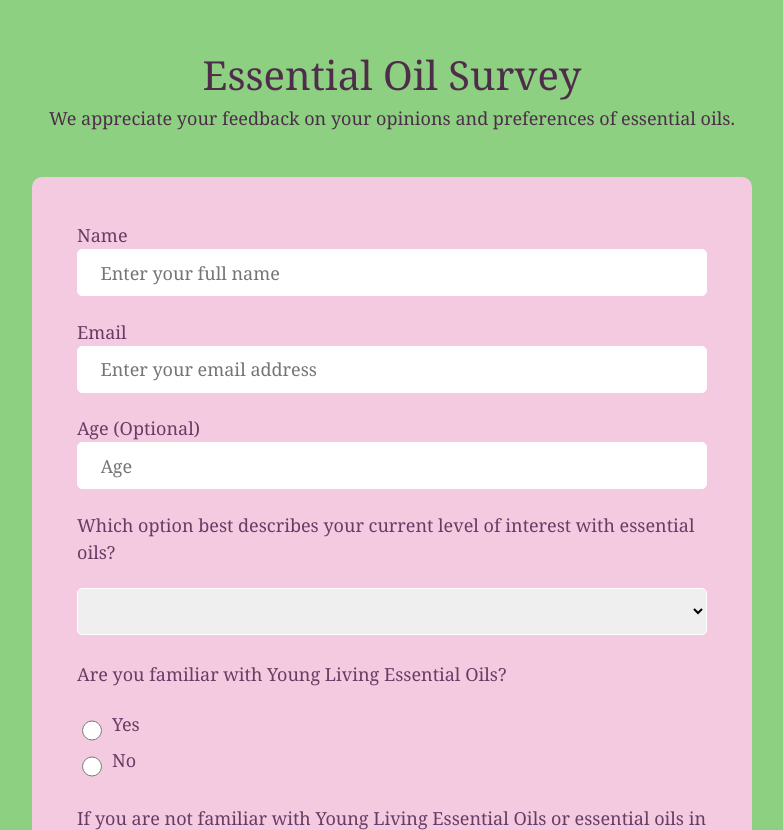
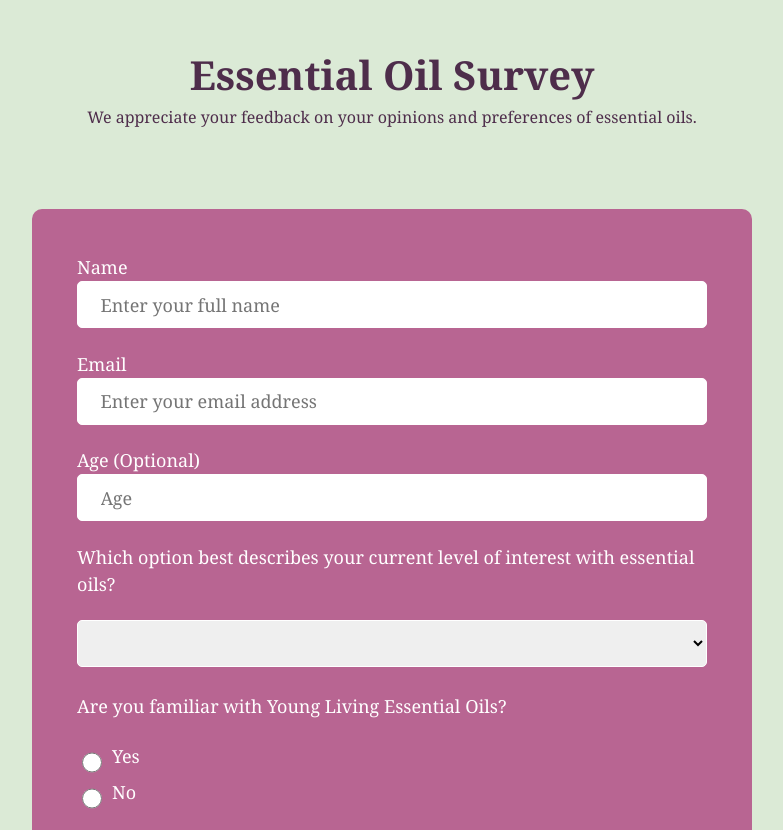
Before and after one commit to rjschodowski/essentialoilsurvey, a plain HTML site: page index.html in a window 1280 px wide. Shown: the top 830 px of the page, without its empty margins (248-1031 px from the left). Drawn offline with Linux system fonts and the light colour scheme.

Commit message:
Add files via upload (#1)

```diff
--- a/css/styles.css
+++ b/css/styles.css
@@ -1,13 +1,5 @@
 /* GLOBAL STYLES*/
 
-/* COLOR PALETTE
---pistachio: #8ed081ff;
---dim-gray: #656565ff;
---flame: #de541eff;
---pink-lavender: #d7b9d5ff;
---orchid-pink: #f4cae0ff;
---dark byzantium: #4e2d4b;
-*/
 
 html {
 	box-sizing: border-box;
@@ -19,11 +11,11 @@ html {
 
 body {
   font-family: "georgia", serif;
-  color: #683c64;
+  color: #ffffff;
   font-size: 18px;
   font-weight: 400;
   line-height: 1.5;
-  background-color: #8ed081ff;
+  background-color: #DBEAD6;
 }
 
 header {
@@ -33,17 +25,19 @@ header {
 h1 {
   color: #4e2d4b;
   font-size: 2.5rem;
-  font-weight: 400;
+  font-weight: 700;
   text-align: center;
 }
 
 #description {
 	color: #4e2d4b;
-	margin-bottom: 2.5em;
+	/*margin-top: 0.5em;*/
+	margin-bottom: 5em;
+	font-size: 16px;
 }
 
 form {
-	background: #f4cae0ff;
+	background: #B86592;
 	padding: 2.5em;
 	border-radius: 10px;
 }
```
